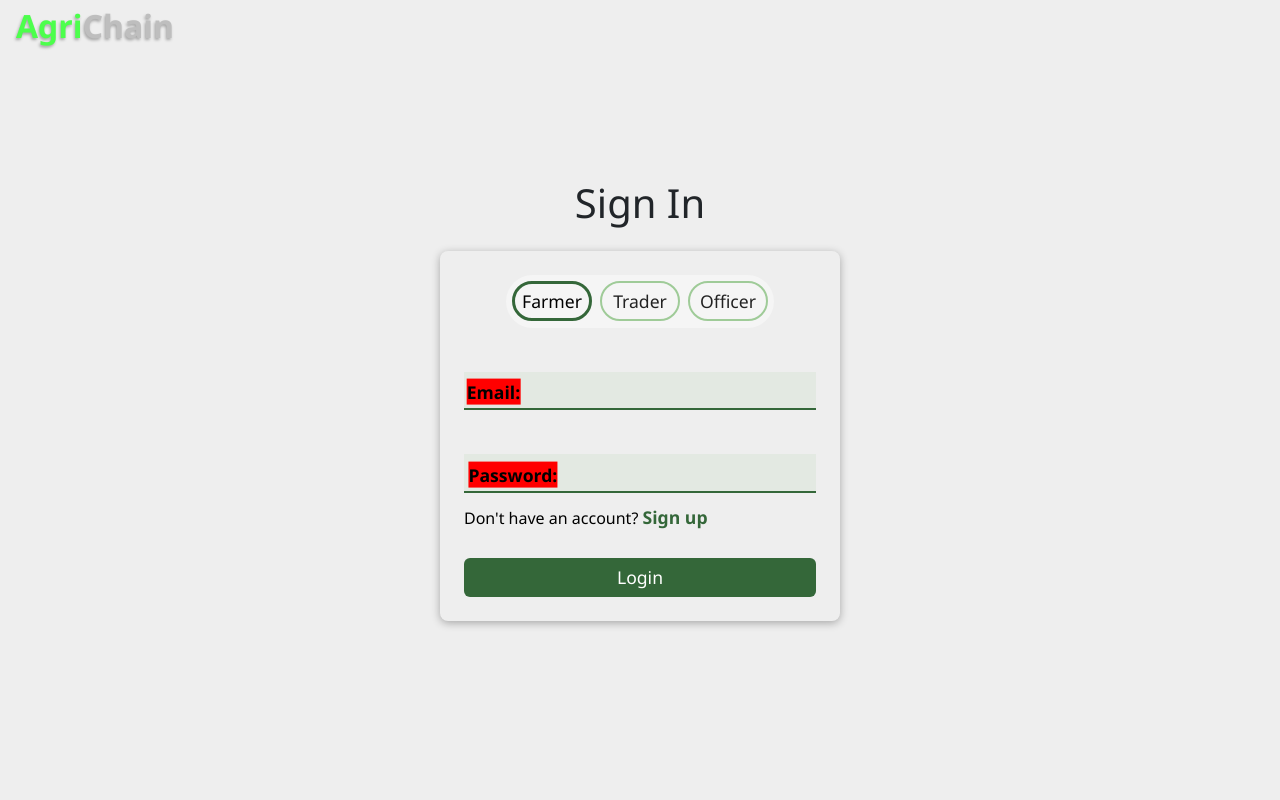
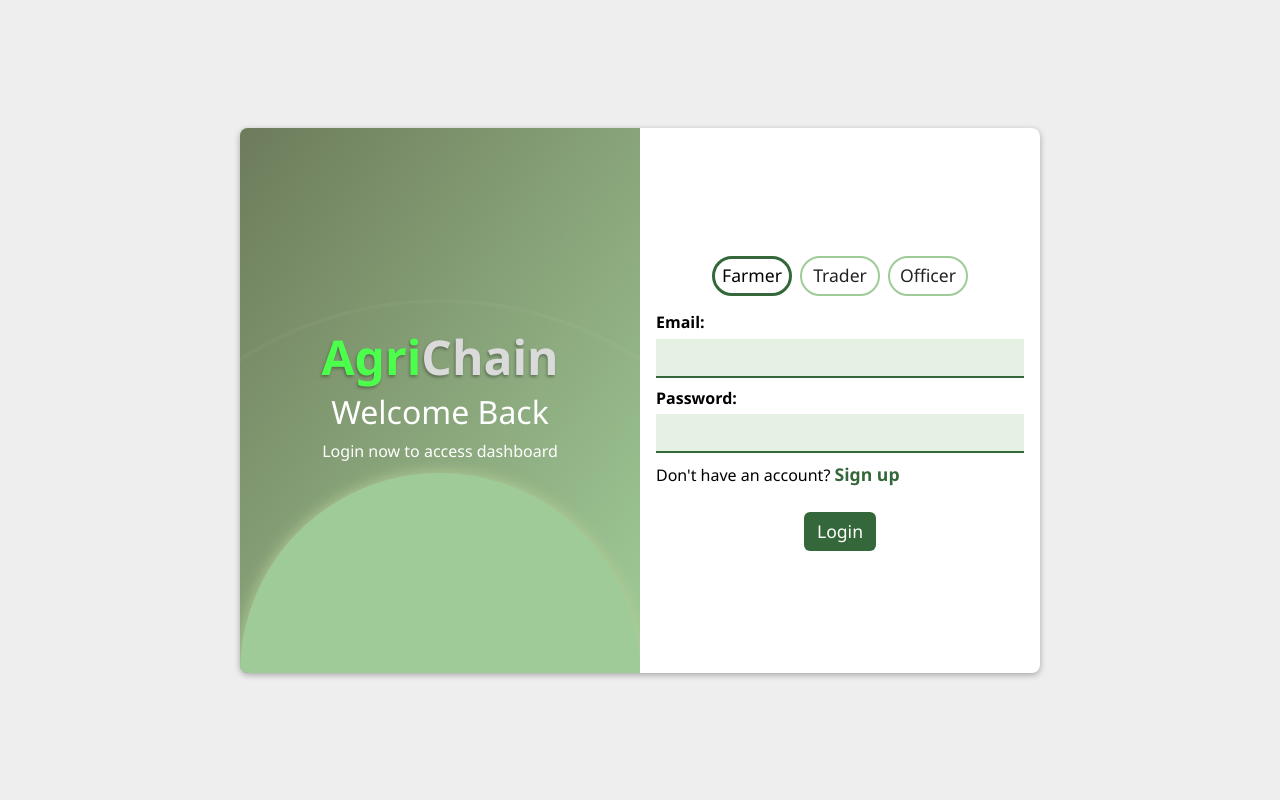
Before and after one commit to Jayesh-Chaudhari-Cog/Agrichain_front, an Angular app: page /welcome in a window 1280 px wide. Both pictures are taken after a click on the button "Get Started". Shown: the top 800 px of the page. Built offline with nearby package versions, Linux system fonts and the light colour scheme.

Commit message:
Login page rework

```diff
--- a/src/app/common-components/public-header/public-header.css
+++ /dev/null
@@ -1,14 +0,0 @@
-header {
-    position: absolute;
-    top: 0;
-    left: 0;
-    width: 100%;
-    height: var(--header-height);
-    background-color: transparent;
-    padding: 0.5rem 1rem;
-    display: flex;
-    align-items: center;
-    justify-content: space-between;
-    font-size: 2rem;
-    z-index: 99;
-}
--- a/src/app/common-components/public-header/public-header.html
+++ /dev/null
@@ -1,3 +0,0 @@
-<header>
-    <website-name></website-name>
-</header>
--- a/src/app/common-components/public-header/public-header.ts
+++ /dev/null
@@ -1,13 +0,0 @@
-import { Component, signal } from '@angular/core';
-import { RouterLink } from '@angular/router';
-import { WebNameElement } from "../../elements/web-name";
-
-@Component({
-  selector: 'app-public-header',
-  imports: [RouterLink, WebNameElement],
-  templateUrl: './public-header.html',
-  styleUrl: './public-header.css'
-})
-export class PublicHeader {
-  protected readonly title = signal('Agrichain');
-}
--- a/src/app/elements/web-name.ts
+++ b/src/app/elements/web-name.ts
@@ -7,7 +7,7 @@ import { Component } from '@angular/core';
       .web-name {
         display: inline-block;
         font-size: inherit;
-        color: #bebebe;
+        color: #dadada;
         font-weight: bolder;
         text-shadow: -1px 2px 3px rgba(0, 0, 0, 0.3);
       }
--- a/src/app/pages/login/login.css
+++ b/src/app/pages/login/login.css
@@ -1,24 +1,125 @@
-
-
-.login-signup-page, .login-signup-container {
-    transition: all 0.2s;
-}
-
 .login-signup-page {
+    position: relative;
+    padding-top: 1rem;
     background-color: var(--bg);
 }
 
 .login-signup-container {
-    width: 400px;
-    padding: 1.5rem;
-    box-shadow: 0 2px 8px rgba(0, 0, 0, 0.3);
-    border-radius: 8px;
-    /* background-color: var(--accent-transparent); */
-    background-color: var(--bg);
+    position: relative;
+    width: clamp(300px, 70%, 800px);
+    height: 545px;
+    box-shadow: 0 2px 6px rgba(0, 0, 0, 0.3);
+    background-color: var(--accent-color);
+    border-radius: 0.5rem;
     backdrop-filter: blur(3px);
-    transition: 0.2s ease;
+    margin-bottom: 1rem;
+    display: flex;
+    align-items: center;
+    justify-content: space-between;
+    overflow: hidden;
+}
+.login-ball1, .login-ball2, .login-wave1, .login-wave2 {
+    position: absolute;
+    width: 50%;
+    aspect-ratio: 1 / 1;
+    border-radius: 50%;
+    transform-origin: center;
+    transform: translate(-50%, -50%);
+}
+.login-ball1, .login-ball2 {
+    background-color: var(--accent-color);
+    box-shadow: 0 0 1rem var(--accent-bg);
+    z-index: 8;
+    animation: login-ball-ani 0.6s linear;
+}
+.login-ball1, .login-wave1 {
+    top: 100%;
+    left: 25%;
+}
+.login-ball2, .login-wave2 {
+    top: 0%;
+    left: 75%;
+}
+@keyframes login-ball-ani {
+    0% {
+        width: 0%;
+    }
+    90% {
+        width: 55%;
+    }
+    95% {
+        width: 45%;
+    }
+    100% {
+        width: 50%;
+    }
+}
+.login-wave1, .login-wave2 {
+    width: 30%;
+    background-color: red;
+    background: radial-gradient(circle at 50% 50%, transparent calc(100% - 10rem), rgb(255, 255, 255) calc(100% - 3rem));
+    z-index: 7;
+    animation: login-wave-ani 3s linear infinite;
+}
+@keyframes login-wave-ani {
+    0% {
+        width: 0%;
+    }
+    100% {
+        width: 100%;
+    }
+}
+/* Moving.. */
+.login-signup-container.active-signup .login-form-container{
+    left: 0%;
+}
+.login-signup-container.active-signup .side-info-container{
+    left: 50%;
+    background: linear-gradient(to right bottom, transparent, rgba(0, 0, 0, 0.4)),
+                linear-gradient(to right bottom, var(--accent-bg), var(--accent-color));
 }
 
+.side-info-container, .login-form-container {
+    position: absolute;
+    top: 0;
+    width: 50%;
+    height: 100%;
+    transition: all 0.3s;
+}
+.login-form-container {
+    left: 50%;
+    padding: 0.5rem 1rem;
+    background-color: var(--primary-color);
+    z-index: 10;
+}
+.side-info-container {
+    left: 0%;
+    padding: 1rem;
+    display: flex;
+    justify-content: center;
+    flex-direction: column;
+    color: white;
+    background-color: var(--accent-bg);
+    z-index: 5;
+    background: linear-gradient(to right bottom, rgba(0, 0, 0, 0.4), transparent),
+                linear-gradient(to right bottom, var(--accent-bg), var(--accent-color));
+}
+.side-info-welcome {
+    font-size: 3rem;
+    position: absolute;
+    left: 0;
+    width: 100%;
+    text-align: center;
+
+    & h1 {
+        font-size: 2rem;
+    }
+    & p {
+        font-size: 1rem;
+    }
+}
+
+/* Form start */
 .role-slider {
     position: relative;
     display: flex;
@@ -89,7 +190,3 @@
         text-decoration: underline;
     }
 }
-
-.form-submit {
-    color: white;
-}
--- a/src/app/pages/login/login.html
+++ b/src/app/pages/login/login.html
@@ -1,7 +1,20 @@
 <div class="a-public-page login-signup-page">
-    <h1>{{account_method() === 'login' ? 'Sign In' : 'Create Account'}}</h1>
-    <div class="login-signup-container">
-        <form class="form-container">
+    <div class="{{account_method() === 'login' ? 'login-signup-container' : 'login-signup-container active-signup'}}">
+        @if(account_method() === 'login') {
+            <div class="login-ball1"></div>
+            <div class="login-wave1"></div>
+        } @else {
+            <div class="login-ball2"></div>
+            <div class="login-wave2"></div>
+        }
+        <div class="side-info-container">
+            <div class="side-info-welcome">
+                <website-name></website-name>
+                <h1 class="login-heading">{{account_method() === 'login' ? 'Welcome Back' : 'Create New Account'}}</h1>
+                <p class="login-description">{{account_method() === 'login' ? 'Login now to access dashboard' : 'Create your account now to access your dashboard'}}</p>
+            </div>
+        </div>
+        <form class="form-container login-form-container">
             <div class="role-slider {{account_method() === 'login' ? 'login-mode' : 'signup-mode'}}">
                 <label class="farmer-role-slider role-slider-element" for="role-farmer"
                     [class.active]="role_selected() === 'FARMER'">Farmer
@@ -53,12 +66,12 @@
                 <div class="input-box">
                     <p>Already have an account? <span class="method-change-text" (click)="onAccountMethodChange('login')">Login</span></p>
                 </div>
-                <button type="submit" class="form-submit">Sign Up</button>
+                <button type="submit" class="btn-primary form-submit">Sign Up</button>
             } @else {
                 <div class="input-box">
                     <p>Don't have an account? <span class="method-change-text" (click)="onAccountMethodChange('signup')">Sign up</span></p>
                 </div>
-                <button type="submit" class="form-submit">Login</button>
+                <button type="submit" class="btn-primary form-submit">Login</button>
             }
         </form>
     </div>
--- a/src/app/pages/login/login.ts
+++ b/src/app/pages/login/login.ts
@@ -1,9 +1,10 @@
 import { Component, signal, inject, Renderer2 } from '@angular/core';
 import { RouterLink } from '@angular/router';
+import { WebNameElement } from "../../elements/web-name";
 
 @Component({
 	selector: 'app-login',
-	imports: [RouterLink],
+	imports: [RouterLink, WebNameElement],
 	templateUrl: './login.html',
 	styleUrl: './login.css'
 })
--- a/src/app/pages/welcome/welcome.css
+++ b/src/app/pages/welcome/welcome.css
@@ -1,10 +1,12 @@
 .welcome-page {
 	flex-direction: row;
+	gap: 2rem;
 }
 .lander-image {
 	width: 35%;
 	height: auto;
 	border-radius: 2rem;
+	margin-top: 3rem;
 	animation: lander-rotate 360s linear infinite;
 }
 @keyframes lander-rotate {
@@ -17,10 +19,11 @@
 }
 
 .glass-card {
+	width: 50%;
+	padding: 0.7rem;
 	background: transparent;
 	border: none;
 	box-shadow: none;
-	max-width: 650px;
 	color: var(--primary-text);
 }
 
@@ -63,6 +66,9 @@
 }
 
 @media(max-width: 800px) {
+	.glass-card {
+		width: 100%;
+	}
 	.welcome-page {
 		flex-direction: column-reverse;
 		gap: 2rem;
--- a/src/app/public-layout.ts
+++ b/src/app/public-layout.ts
@@ -1,14 +1,12 @@
 import { Component, signal } from '@angular/core';
 import { RouterLink, RouterOutlet } from '@angular/router';
-import { PublicHeader } from './common-components/public-header/public-header';
 import { App } from "./app";
 import { Footer } from './common-components/footer/footer';
 
 @Component({
     selector: 'public-layout',
-    imports: [RouterLink, PublicHeader, Footer, RouterOutlet],
+    imports: [RouterLink, Footer, RouterOutlet],
     template: `
-    <app-public-header></app-public-header>
     <main>
         <router-outlet></router-outlet>
     </main>
--- a/src/styles.css
+++ b/src/styles.css
@@ -22,27 +22,27 @@
 
 body.farmer {
     --accent-color: #9FCB98;
-    --accent-transparent: #9fcb9822;
+    --accent-transparent: #9fcb9844;
     --accent-dark: #346739;
     --accent-bg: #b5ce98;
 }
 
 body.trader {
     --accent-color: #8ACBD0;
-    --accent-transparent: #8ACBD022;
+    --accent-transparent: #8ACBD044;
     --accent-dark: #170C79;
     --accent-bg: #ABABDD;
 }
 
 body.officer {
     --accent-color: #FFB199;
-    --accent-transparent: #FFB19922;
+    --accent-transparent: #FFB19944;
     --accent-dark: #b56657;
     --accent-bg: #DDABAB;
 }
 body.admin {
     --accent-color: #D552A3;
-    --accent-transparent: #D552A320;
+    --accent-transparent: #D552A340;
     --accent-dark: #831C91;
     --accent-bg: #F9D0F9;
 }
@@ -79,7 +79,6 @@ app-welcome, app-login {
 .a-public-page, .a-page {
     flex-grow: 1;
     width: 100%;
-    padding: 1rem;
     display: flex;
     justify-content: center;
     align-items: center;
@@ -93,46 +92,42 @@ app-welcome, app-login {
 
 .form-container {
     display: flex;
+    justify-content: center;
     flex-direction: column;
-    gap: 0.7rem;
+    padding: 0.5rem;
+    gap: 0.5rem;
 }
 .input-box {
     display: flex;
     flex-direction: column;
-    gap: 0.4rem;
+    gap: 0.3rem;
     color: var(--primary-text);
 }
 .input-label {
     width: fit-content;
-    font-size: 1.1rem;
+    font-size: 1rem;
     font-weight: 600;
-    transform: translate(5%, 150%);
     transition: all 0.3s;
-    background-color: red;
 }
 /* Input fields */
 .input-field {
     padding: 0.4rem 0.6rem;
     border: none;
     background-color: var(--accent-transparent);
-    /* border-radius: 99px; */
     border-bottom: 2px solid var(--accent-dark);
     font-size: 1rem;
 }
 .input-field:focus {
     border: none;
     outline: 2px solid var(--accent-dark);
-
-    & .input-label {
-        transform: translate(0, 0);
-    }
 }
-
-.form-submit {
-    padding: 0.4rem 0.6rem;
+.btn-primary {
+    width: fit-content;
+    padding: 0.4rem 0.8rem;
     background-color: var(--accent-dark);
-    color: var(--primary-text);
+    color: white;
     border: none;
+    margin: 0 auto;
     border-radius: 6px;
     font-size: 1.1rem;
     cursor: pointer;
```
